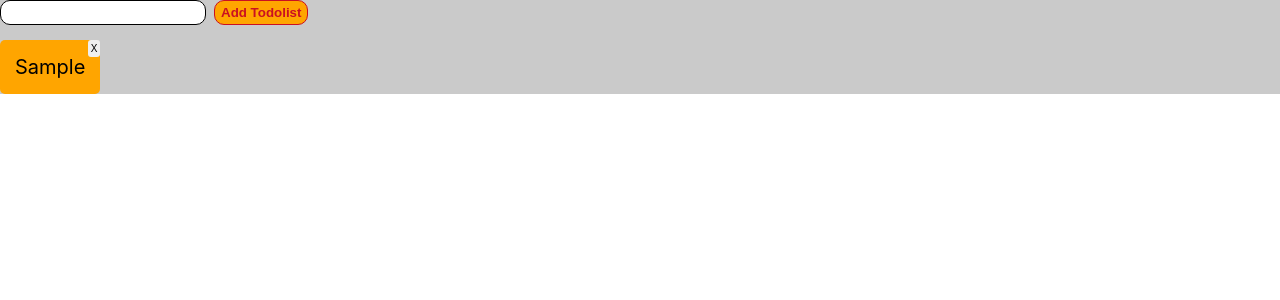
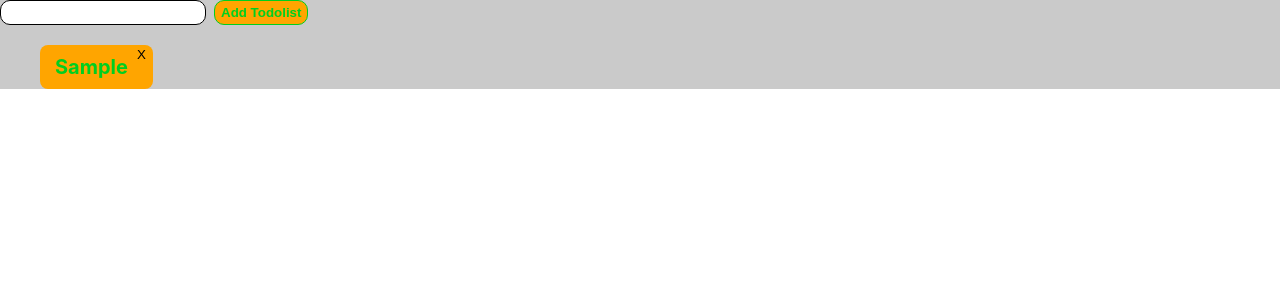
Before and after one commit to lufamukr/todo-vtemp, a React (Create React App) app: page / in a window 1280 px wide. Both pictures are taken after typing "Sample" into the empty fields and a click on the button "Add Todolist". Shown: the top 300 px of the page. Built offline with nearby package versions, Linux system fonts and the light colour scheme.

Commit message:
plus del todolist

```diff
--- a/package.json
+++ b/package.json
@@ -10,10 +10,12 @@
     "@types/node": "^16.7.13",
     "@types/react": "^18.0.0",
     "@types/react-dom": "^18.0.0",
+    "@types/uuid": "^9.0.8",
     "react": "^18.2.0",
     "react-dom": "^18.2.0",
     "react-scripts": "5.0.1",
     "typescript": "^4.4.2",
+    "uuid": "^9.0.1",
     "web-vitals": "^2.1.0"
   },
   "scripts": {
--- a/src/App.css
+++ b/src/App.css
@@ -25,6 +25,6 @@
   border-radius: 10px;
   font-weight: 700;
   text-transform: capitalize;
-  color: #ca1021;
+  color: #00cf1f;
   background-color: #ffa500;
 }
--- a/src/App.tsx
+++ b/src/App.tsx
@@ -1,55 +1,72 @@
-import React, { ChangeEvent, useState } from 'react';
-import './App.css';
-import { AddTodo } from './comp-ts/inputTodo/AddTodo';
-
+import React, { ChangeEvent, useState } from "react";
+import "./App.css";
+import { AddTodo } from "./comp-ts/inputTodo/AddTodo";
+import { v4 as uuidv4 } from "uuid";
 
 export type TodolistStateType = {
   title: string;
   id: string;
-}
+};
 
-function App() {
+const App = () => {
+  let todoState: Array<TodolistStateType> = [];
+  let [todolistState, setTodolistState] = useState(todoState);
+  let [todolistTitle, setTodolistTitle] = useState("");
 
-  let todoState:Array<TodolistStateType> = []
-  let [todolistState, setTodolistState] = useState(todoState)
-  let [todolistTitle, setTodolistTitle] = useState('')
+  let err = "";
 
-  let err = ''
-
-
-  function onClickHandler(title:string) {
-    if(title.trim() !== '') {
-      let newTodo = {id: '1', title: title}
-      let newTodoState = [...todolistState, newTodo]
-      setTodolistState(newTodoState)
-      setTodolistTitle('')
+  function onClickHandler(title: string) {
+    if (title.trim() !== "") {
+      let newTodo = { id: uuidv4(), title: title };
+      let newTodoState = [...todolistState, newTodo];
+      setTodolistState(newTodoState);
+      setTodolistTitle("");
     } else {
-      alert('enter a name')
+      alert("enter a name");
     }
-
   }
 
-  function addTodoTitle(titleName:string) {
-    setTodolistTitle(titleName)
+  function addTodoTitle(titleName: string) {
+    setTodolistTitle(titleName);
   }
 
   function deleteItem(id: string) {
-
+    let newTodolistState = todolistState.filter((f) => {
+      return f.id !== id;
+    });
+    setTodolistState(newTodolistState);
   }
 
-  return(
-    <div className='appWrapper'>
-      <div className='addTodoBox'>
+  return (
+    <div className="appWrapper">
+      <div className="addTodoBox">
         <input
-        type="text"
-        value = {todolistTitle}
-        onChange={(e: ChangeEvent<HTMLInputElement>) => {addTodoTitle(e.currentTarget.value)}}
+          type="text"
+          value={todolistTitle}
+          onChange={(e: ChangeEvent<HTMLInputElement>) => {
+            addTodoTitle(e.currentTarget.value);
+          }}
         />
-        <button onClick={() => {onClickHandler(todolistTitle)}}>add todolist</button>
+        <button
+          onClick={() => {
+            onClickHandler(todolistTitle);
+          }}
+        >
+          add todolist
+        </button>
       </div>
-      {todolistState.length > 0 ? <AddTodo list={todolistState} title={todolistTitle} err={err}/> : <span>you don't have any list</span>}
+      {todolistState.length > 0 ? (
+        <AddTodo
+          list={todolistState}
+          title={todolistTitle}
+          err={err}
+          delItem={deleteItem}
+        />
+      ) : (
+        <span>you don't have any list</span>
+      )}
     </div>
-  )
-}
+  );
+};
 
 export default App;
--- a/src/comp-ts/inputTodo/AddTodo.module.css
+++ b/src/comp-ts/inputTodo/AddTodo.module.css
@@ -1,26 +1,32 @@
 
 .todolistWrapper {
+  display: flex;
   width: fit-content;
-  padding: 15px;
+  padding: 10px 15px;
 
-  border-radius: 5px;
+  list-style: none;
   background-color: #ffa500;
+  border-radius: 8px;
 
   position: relative;
+}
+
+.todolistTitle {
+  font-weight: 700;
+  color: #00cf1f;
+}
+
+.todolistTitle {
+  margin-right: 10px;
 }
 
 .delItemBtn {
   position: absolute;
   right: 0;
   top: 0;
-  font-size: 10px;
-  padding: 3px;
-  border-radius: 3px;
-  border: none;
+
+  border: 1px solid transparent;
+  border-radius: 8px;
+  cursor: pointer;
+  background-color: transparent;
 }
-
-.todolistWrapper ul {
-  margin: 0;
-  padding: 0;
-  list-style: none;
-}
--- a/src/comp-ts/inputTodo/AddTodo.tsx
+++ b/src/comp-ts/inputTodo/AddTodo.tsx
@@ -6,15 +6,27 @@ type AddTodoType = {
   title: string;
   list: Array<TodolistStateType>;
   err: string;
+  delItem: (id: string) => void;
 };
 
 export const AddTodo = (props: AddTodoType) => {
   return (
-    <div className={s.todolistWrapper}>
-      <button className={s.delItemBtn}>X</button>
+    <div>
       <ul>
         {props.list.map((m) => {
-          return <li>{m.title}</li>;
+          return (
+            <ul className={s.todolistWrapper}>
+              <li className={s.todolistTitle}>{m.title}</li>
+              <button
+                className={s.delItemBtn}
+                onClick={() => {
+                  props.delItem(m.id);
+                }}
+              >
+                X
+              </button>
+            </ul>
+          );
         })}
       </ul>
       {props.err.trim() !== "" ? <span>{props.err}</span> : ""}
```
Also changed, not shown: 1 other file (tests, documents, lock files or other folders).
